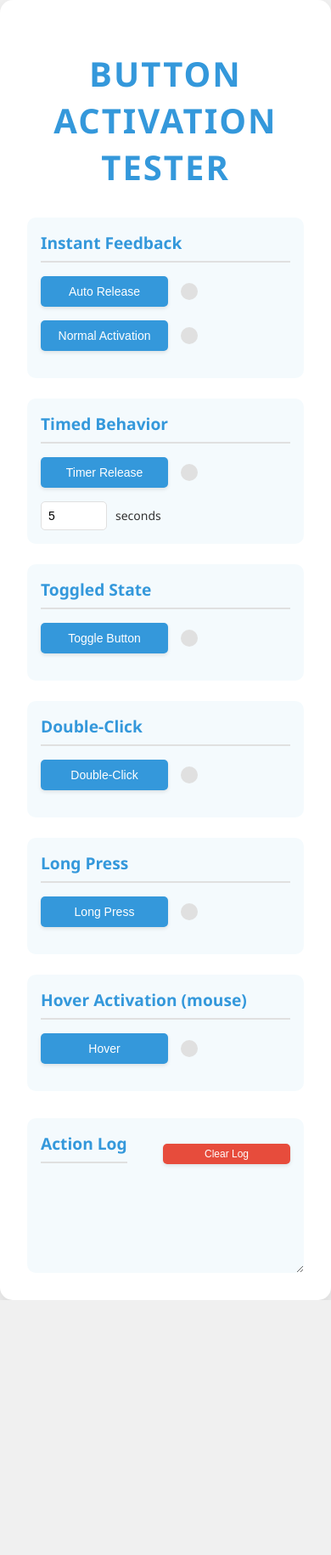
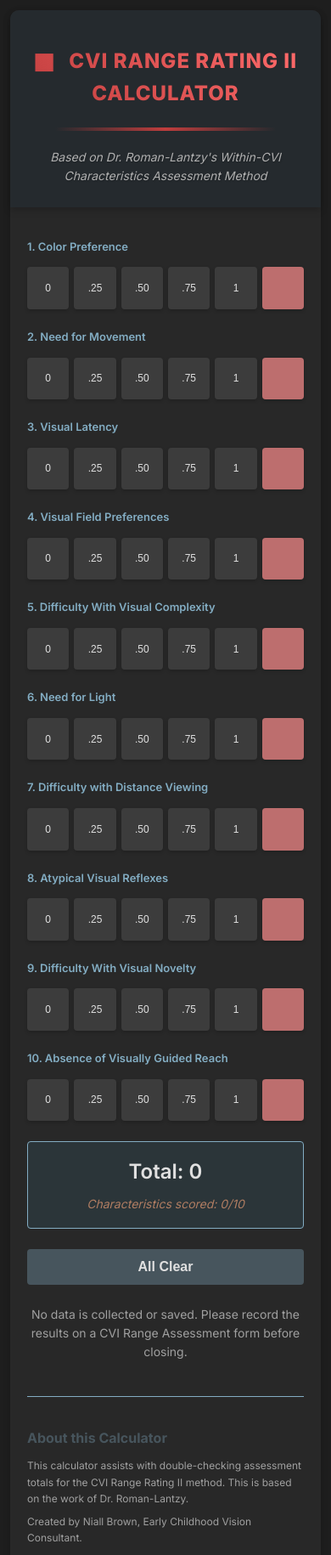
Before and after one commit to MicroSwitchers/SwitchandButtonTester, a plain HTML site: page index.html in a window 390 px wide. Shown: the top 1830 px of the page at 85% size. Before the commit the page ends 1530 px from the top, so only its background shows below. Drawn offline with Linux system fonts and the light colour scheme.

Commit message:
Add files via upload

```diff
--- a/index.html
+++ b/index.html
@@ -1,407 +1,365 @@
 <!DOCTYPE html>
 <html lang="en">
 <head>
+  <title>CVI Range Rating II Calculator</title>
   <meta charset="UTF-8">
-    <meta name="viewport" content="width=device-width, initial-scale=1.0">
-    <title>Button Activation Tester</title>
+  <meta name="viewport" content="width=device-width, initial-scale=1">
+  <meta name="description" content="A calculation checker for Dr. Roman-Lantzy's CVI Range Rating II assessment method.">
+  <link href="https://fonts.googleapis.com/css2?family=Inter:wght@400;600;700;800&display=swap" rel="stylesheet">
   <style>
     :root {
-            --primary-color: #3498db;
-            --secondary-color: #2ecc71;
-            --background-color: #f0f0f0;
-            --card-background: #ffffff;
-            --text-color: #333333;
-            --border-color: #e0e0e0;
+      --bg-color: #1e1e1e;
+      --primary-color: #47555d;
+      --title-colour: rgb(192, 61, 61);
+      --secondary-color: #83adc3;
+      --text-color: #e0e0e0;
+      --text-secondary: #a0a0a0;
+      --button-bg: #3c3c3c;
+      --button-hover: #4a4a4a;
+      --button-active: #50437b;
+      --warning-color: #b07d62;
+      --placeholder-color: #bd6e6e;
+      --placeholder-active: #a89335;
+      --placeholder-selected: #416d43;
+      --success-color: #4CAF50;
     }
     body {
-            font-family: 'Segoe UI', Tahoma, Geneva, Verdana, sans-serif;
+      font-family: 'Inter', sans-serif;
+      line-height: 1.6;
+      margin: 0;
+      padding: 16px;
+      background-color: var(--bg-color);
+      color: var(--text-color);
       display: flex;
-            justify-content: center;
-            align-items: center;
+      flex-direction: column;
       min-height: 100vh;
-            margin: 0;
-            background-color: var(--background-color);
-            color: var(--text-color);
     }
     .container {
-            background-color: var(--card-background);
-            padding: 2rem;
-            border-radius: 15px;
-            box-shadow: 0 10px 20px rgba(0, 0, 0, 0.1);
-            max-width: 900px;
-            width: 100%;
+      max-width: 700px;
+      margin: 0 auto;
+      padding: 20px;
+      border-radius: 10px;
+      background-color: #282828;
+      box-shadow: 0 4px 8px rgba(0,0,0,0.2);
+    }
+    .app-header {
+      background-color: #252a2e;
+      padding: 25px 20px;
+      border-radius: 10px 10px 0 0;
+      margin: -20px -20px 20px -20px;
+      box-shadow: 0 3px 10px rgba(0,0,0,0.2);
     }
     h1 {
-            color: var(--primary-color);
+      color: var(--title-colour);
+      font-size: 32px;
+      font-weight: 800;
+      background: linear-gradient(45deg, #c03d3d, #ff6b6b);
+      -webkit-background-clip: text;
+      -webkit-text-fill-color: transparent;
+      margin-bottom: 10px;
       text-align: center;
-            font-size: 2.5rem;
-            margin-bottom: 2rem;
       text-transform: uppercase;
-            letter-spacing: 2px;
+      letter-spacing: 1px;
     }
-        .grid {
-            display: grid;
-            grid-template-columns: repeat(1, 1fr);
-            gap: 1.5rem;
-        }
-        @media (min-width: 600px) {
-            .grid {
-                grid-template-columns: repeat(2, 1fr);
-            }
-        }
-        @media (min-width: 900px) {
-            .grid {
-                grid-template-columns: repeat(3, 1fr);
-            }
-        }
-        .button-category {
-            background-color: rgba(52, 152, 219, 0.05);
-            border-radius: 10px;
-            padding: 1rem;
-            transition: all 0.3s ease;
-            user-select: none;
-        }
-        .button-category:hover {
-            background-color: rgba(52, 152, 219, 0.1);
+    .title-divider {
+      width: 80%;
+      max-width: 300px;
+      height: 4px;
+      background: linear-gradient(to right, transparent, var(--title-colour), transparent);
+      margin: 20px auto;
     }
     h2 {
+      color: #b0b0b0;
+      font-size: 18px;
+      font-weight: 400;
+      margin-top: 0;
+      margin-bottom: 0;
+      text-align: center;
+      font-style: italic;
+      text-shadow: 1px 1px 2px rgba(0,0,0,0.2);
+    }
+    .title-icon {
+      font-size: 0.8em;
+      margin-right: 10px;
+      vertical-align: middle;
+    }
+    .button-grid {
+      display: grid;
+      grid-template-columns: repeat(6, 1fr);
+      gap: 8px;
+      margin-bottom: 24px;
+    }
+    .button-grid button {
+      border: none;
+      border-radius: 4px;
+      padding: 10px 5px;
+      background-color: var(--button-bg);
+      cursor: pointer;
+      font-size: 20px;
+      color: var(--text-color);
+      transition: all 0.3s ease;
+      box-shadow: 0 2px 4px rgba(0,0,0,0.2);
+    }
+    .button-grid button:hover {
+      background-color: var(--button-hover);
+    }
+    .button-grid button.active {
+      background-color: var(--button-active);
+      color: var(--text-color);
+      box-shadow: 0 2px 6px rgba(0,0,0,0.3);
+    }
+    .button-grid button.placeholder {
+      background-color: var(--placeholder-color);
+      width: 100%;
+      aspect-ratio: 1 / 1;
+    }
+    .button-grid button.placeholder.selected {
+      background-color: var(--placeholder-selected);
+    }
+    .button-grid button.placeholder.active {
+      background-color: var(--placeholder-active);
+      box-shadow: inset 0 2px 4px rgba(0,0,0,0.3);
+    }
+    .title {
+      font-weight: 600;
+      margin: 16px 0 8px;
+      text-align: left;
+      grid-column: 1 / -1;
+      font-size: 14px;
+      color: var(--secondary-color);
+    }
+    .result-container {
+      background-color: rgba(70, 162, 208, 0.1);
+      border: 1px solid var(--secondary-color);
+      color: var(--text-color);
+      padding: 16px;
+      margin-top: 24px;
+      border-radius: 4px;
+      text-align: center;
+    }
+    .total-display {
+      font-size: 28px;
+      font-weight: 600;
+      margin-bottom: 8px;
+    }
+    .warning {
+      color: var(--warning-color);
+      font-size: 14px;
+      font-style: italic;
+    }
+    .datawarning {
+      color: var(--text-secondary);
+      margin: 24px 0;
+      font-size: 14px;
+      text-align: center;
+    }
+    .all-clear-button {
+      display: block;
+      width: 100%;
+      border: none;
+      border-radius: 4px;
+      padding: 12px;
+      background-color: var(--primary-color);
+      color: var(--text-color);
+      cursor: pointer;
+      font-size: 16px;
+      font-weight: 600;
+      margin-top: 24px;
+      transition: all 0.3s ease;
+    }
+    .all-clear-button:hover {
+      opacity: 0.9;
+    }
+    footer {
+      margin-top: 40px;
+      padding-top: 20px;
+      border-top: 1px solid var(--secondary-color);
+    }
+    .footer-content {
+      display: flex;
+      flex-wrap: wrap;
+      justify-content: space-between;
+      gap: 20px;
+    }
+    .footer-section {
+      flex: 1 1 300px;
+    }
+    .footer-section h3 {
       color: var(--primary-color);
-            margin-top: 0;
-            margin-bottom: 1rem;
-            font-size: 1.2rem;
-            border-bottom: 2px solid var(--border-color);
-            padding-bottom: 0.5rem;
+      font-size: 16px;
+      margin-bottom: 10px;
     }
-        .button-container {
-            display: flex;
-            align-items: center;
-            margin-bottom: 1rem;
+    .footer-section p {
+      font-size: 12px;
+      color: var(--text-secondary);
+      margin: 0 0 8px 0;
     }
-        button {
-            padding: 10px 20px;
-            font-size: 14px;
-            cursor: pointer;
-            background-color: var(--primary-color);
-            border: none;
-            border-radius: 5px;
-            color: white;
-            transition: all 0.3s ease;
-            box-shadow: 0 2px 4px rgba(0, 0, 0, 0.1);
-            width: 150px;
-            user-select: none;
+    .warning.success {
+      color: var(--success-color);
     }
-        button:hover {
-            background-color: #2980b9;
+    @media (max-width: 480px) {
+      body {
+        padding: 12px;
       }
-        .pushed {
-            background-color: var(--secondary-color) !important;
-            color: white;
-            transform: translateY(1px);
-            box-shadow: 0 1px 2px rgba(0, 0, 0, 0.1);
+      h1 {
+        font-size: 24px;
       }
-        .indicator {
-            width: 20px;
-            height: 20px;
-            margin-left: 15px;
-            background-color: var(--border-color);
-            transition: all 0.3s ease;
-            border-radius: 50%;
-        }
-        .indicator.active {
-            background-color: var(--secondary-color);
-            box-shadow: 0 0 10px rgba(46, 204, 113, 0.5);
-        }
-        input[type="number"] {
-            width: 60px;
-            padding: 8px;
-            margin-right: 10px;
-            border: 1px solid var(--border-color);
-            border-radius: 5px;
+      h2 {
         font-size: 14px;
       }
-        #timerContainer {
-            display: flex;
-            align-items: center;
-            margin-top: 10px;
+      .button-grid {
+        gap: 6px;
       }
-        label {
-            font-size: 14px;
-            color: var(--text-color);
+      .button-grid button {
+        font-size: 12px;
+        padding: 8px 4px;
       }
-        #logContainer {
-            margin-top: 2rem;
-            padding: 1rem;
-            background-color: rgba(52, 152, 219, 0.05);
-            border-radius: 10px;
-            height: 150px;
-            overflow: hidden;
-            resize: vertical;
-            min-height: 100px;
-            max-height: 400px;
+      .title {
+        font-size: 13px;
       }
-        #logList {
-            list-style-type: none;
-            padding: 0;
-            margin: 0;
-            height: calc(100% - 30px);
-            overflow-y: auto;
+      .total-display {
+        font-size: 24px;
       }
-        #logList li {
-            margin-bottom: 5px;
-            font-size: 14px;
+      .footer-section {
+        flex: 1 1 100%;
       }
-        #logHeader {
-            display: flex;
-            justify-content: space-between;
-            align-items: center;
-            margin-bottom: 10px;
-        }
-        #clearLog {
-            background-color: #e74c3c;
-            padding: 5px 10px;
-            font-size: 12px;
-        }
-        #clearLog:hover {
-            background-color: #c0392b;
     }
   </style>
 </head>
 <body>
   <div class="container">
-        <h1>Button Activation Tester</h1>
+    <div class="app-header">
+      <h1><span class="title-icon">📊</span> CVI Range Rating II Calculator</h1>
+      <div class="title-divider"></div>
+      <h2>Based on Dr. Roman-Lantzy's Within-CVI Characteristics Assessment Method</h2>
+    </div>
 
-        <div class="grid">
-            <div class="button-category">
-                <h2>Instant Feedback</h2>
-                <div class="button-container">
-                    <button id="autoRelease">Auto Release</button>
-                    <div id="autoReleaseIndicator" class="indicator"></div>
+    <div class="button-grid" id="buttonGrid"></div>
+    <div class="result-container">
+      <div class="total-display" id="totalDisplay">Total: 0</div>
+      <div class="warning" id="warning">Characteristics scored: <span id="scoredCount">0</span>/10</div>
     </div>
-                <div class="button-container">
-                    <button id="normalActivation">Normal Activation</button>
-                    <div id="normalActivationIndicator" class="indicator"></div>
+
+    <button class="all-clear-button" id="allClearButton">All Clear</button>
+
+    <div class="datawarning">
+      No data is collected or saved. Please record the results on a CVI Range Assessment form before closing.
+    </div>
+
+    <footer>
+      <div class="footer-content">
+        <div class="footer-section">
+          <h3>About this Calculator</h3>
+          <p>This calculator assists with double-checking assessment totals for the CVI Range Rating II method. This is based on the work of Dr. Roman-Lantzy.</p>
+          <p>Created by Niall Brown, Early Childhood Vision Consultant.</p>
+        </div>
+        <div class="footer-section">
+          <h3>Source</h3>
+          <p>The CVI Range Rating II assessment method and calculation process are the work of Dr. Christine Roman-Lantzy.</p>
+          <p>Roman-Lantzy, C. (2018). Cortical Visual Impairment: An Approach to Assessment and Intervention (2nd ed.). American Printing House for the Blind.</p>
         </div>
       </div>
-
-            <div class="button-category">
-                <h2>Timed Behavior</h2>
-                <div class="button-container">
-                    <button id="timerRelease">Timer Release</button>
-                    <div id="timerReleaseIndicator" class="indicator"></div>
-                </div>
-                <div id="timerContainer">
-                    <input type="number" id="timerDuration" min="1" value="5">
-                    <label for="timerDuration">seconds</label>
-                </div>
-            </div>
-
-            <div class="button-category">
-                <h2>Toggled State</h2>
-                <div class="button-container">
-                    <button id="toggleButton">Toggle Button</button>
-                    <div id="toggleButtonIndicator" class="indicator"></div>
-                </div>
-            </div>
-
-            <div class="button-category">
-                <h2>Double-Click</h2>
-                <div class="button-container">
-                    <button id="doubleClickButton">Double-Click</button>
-                    <div id="doubleClickIndicator" class="indicator"></div>
-                </div>
-            </div>
-
-            <div class="button-category">
-                <h2>Long Press</h2>
-                <div class="button-container">
-                    <button id="longPressButton">Long Press</button>
-                    <div id="longPressIndicator" class="indicator"></div>
-                </div>
-            </div>
-
-            <div class="button-category">
-                <h2>Hover Activation (mouse)</h2>
-                <div class="button-container">
-                    <button id="hoverButton">Hover</button>
-                    <div id="hoverIndicator" class="indicator"></div>
-                </div>
-            </div>
-        </div>
-
-        <div id="logContainer">
-            <div id="logHeader">
-                <h2>Action Log</h2>
-                <button id="clearLog">Clear Log</button>
-            </div>
-            <ul id="logList"></ul>
-        </div>
+    </footer>
   </div>
 
   <script>
-        function setIndicator(buttonId, active) {
-            const indicator = document.getElementById(buttonId + 'Indicator');
-            if (active) {
-                indicator.classList.add('active');
-            } else {
-                indicator.classList.remove('active');
+    document.addEventListener('DOMContentLoaded', function() {
+      function createButtonGrid() {
+        const numRows = 10;
+        const numCols = 5;
+        const values = [0, 0.25, 0.5, 0.75, 1];
+        const titles = [
+          "1. Color Preference",
+          "2. Need for Movement",
+          "3. Visual Latency",
+          "4. Visual Field Preferences",
+          "5. Difficulty With Visual Complexity",
+          "6. Need for Light",
+          "7. Difficulty with Distance Viewing",
+          "8. Atypical Visual Reflexes",
+          "9. Difficulty With Visual Novelty",
+          "10. Absence of Visually Guided Reach"
+        ];
+        const grid = document.getElementById('buttonGrid');
+
+        for (let row = 0; row < numRows; row++) {
+          let title = document.createElement('div');
+          title.classList.add('title');
+          title.textContent = titles[row];
+          grid.appendChild(title);
+
+          for (let col = 0; col < numCols; col++) {
+            let button = document.createElement('button');
+            button.textContent = values[col] === 0 ? '0' : values[col] === 1 ? '1' : `.${(values[col] * 100).toFixed(0)}`;
+            button.dataset.value = values[col];
+            button.dataset.row = row;
+            button.onclick = () => handleButtonClick(button, row);
+            grid.appendChild(button);
+          }
+
+          let placeholderButton = document.createElement('button');
+          placeholderButton.classList.add('placeholder');
+          placeholderButton.dataset.row = row;
+          placeholderButton.onclick = () => handlePlaceholderClick(placeholderButton, row);
+          grid.appendChild(placeholderButton);
         }
       }
 
-        function logAction(action) {
-            const logList = document.getElementById('logList');
-            const logItem = document.createElement('li');
-            const now = new Date();
-            const timeString = now.toLocaleTimeString('en-US', { hour12: false,
-                hour: '2-digit', minute:'2-digit', second:'2-digit', fractionalSecondDigits: 3 });
-            logItem.textContent = `${timeString} - ${action}`;
-            logList.insertBefore(logItem, logList.firstChild);
+      function handleButtonClick(button, row) {
+        const buttonsInRow = document.querySelectorAll(`[data-row='${row}']`);
+        const placeholderButton = document.querySelector(`.placeholder[data-row='${row}']`);
+
+        buttonsInRow.forEach(btn => btn.classList.remove('active'));
+        button.classList.add('active');
+
+        placeholderButton.classList.remove('active');
+        placeholderButton.classList.add('selected');
+
+        updateTotal();
       }
 
-        // Clear log functionality
-        document.getElementById('clearLog').addEventListener('click', function() {
-            document.getElementById('logList').innerHTML = '';
+      function handlePlaceholderClick(button, row) {
+        const buttonsInRow = document.querySelectorAll(`[data-row='${row}']`);
+
+        if (button.classList.contains('active')) {
+          button.classList.remove('active');
+        } else {
+          buttonsInRow.forEach(btn => btn.classList.remove('active', 'selected'));
+          button.classList.add('active');
+          button.classList.remove('selected');
+        }
+
+        updateTotal();
+      }
+
+      function updateTotal() {
+        let total = 0;
+        let scoredCharacteristics = 0;
+        document.querySelectorAll('.button-grid button.active:not(.placeholder)').forEach(button => {
+          total += parseFloat(button.dataset.value);
+          scoredCharacteristics++;
         });
+        document.getElementById('totalDisplay').textContent = `Total: ${total.toFixed(2)}`;
+        document.getElementById('scoredCount').textContent = scoredCharacteristics;
 
-        // Auto Release Button
-        document.getElementById('autoRelease').addEventListener('mousedown', function() {
-            this.classList.add('pushed');
-            setIndicator('autoRelease', true);
-            logAction('Auto Release: Mouse Down');
-            setTimeout(() => {
-                this.classList.remove('pushed');
-                setIndicator('autoRelease', false);
-                logAction('Auto Release: Auto Up');
-            }, 200);
+        const warningElement = document.getElementById('warning');
+        if (scoredCharacteristics === 10) {
+          warningElement.classList.add('success');
+        } else {
+          warningElement.classList.remove('success');
+        }
+      }
+
+      function clearAllSelections() {
+        document.querySelectorAll('.button-grid button').forEach(button => {
+          button.classList.remove('active', 'selected');
         });
+        updateTotal();
+      }
 
-        // Normal Activation Button
-        const normalActivation = document.getElementById('normalActivation');
-        normalActivation.addEventListener('mousedown', function() {
-            this.classList.add('pushed');
-            setIndicator('normalActivation', true);
-            logAction('Normal Activation: Mouse Down');
-        });
-        normalActivation.addEventListener('mouseup', function() {
-            this.classList.remove('pushed');
-            setIndicator('normalActivation', false);
-            logAction('Normal Activation: Mouse Up');
-        });
-        normalActivation.addEventListener('mouseleave', function() {
-            if (this.classList.contains('pushed')) {
-                this.classList.remove('pushed');
-                setIndicator('normalActivation', false);
-                logAction('Normal Activation: Mouse Leave');
-            }
-        });
+      createButtonGrid();
 
-        // Timer Release Button
-        const timerReleaseBtn = document.getElementById('timerRelease');
-        const timerDurationInput = document.getElementById('timerDuration');
-
-        timerReleaseBtn.addEventListener('click', function() {
-            if (!this.classList.contains('pushed')) {
-                const duration = parseInt(timerDurationInput.value, 10) * 1000; // Convert to milliseconds
-                this.classList.add('pushed');
-                setIndicator('timerRelease', true);
-                logAction(`Timer Release: Activated (${timerDurationInput.value}s)`);
-                setTimeout(() => {
-                    this.classList.remove('pushed');
-                    setIndicator('timerRelease', false);
-                    logAction('Timer Release: Deactivated');
-                }, duration);
-            }
-        });
-
-        // Toggle Button
-        document.getElementById('toggleButton').addEventListener('click', function() {
-            this.classList.toggle('pushed');
-            const isActive = this.classList.contains('pushed');
-            setIndicator('toggleButton', isActive);
-            logAction(`Toggle Button: ${isActive ? 'Activated' : 'Deactivated'}`);
-        });
-
-        // Double-Click Button
-        const doubleClickButton = document.getElementById('doubleClickButton');
-        let lastClickTime = 0;
-        doubleClickButton.addEventListener('click', function() {
-            const currentTime = new Date().getTime();
-            logAction('Double-Click: Single Click');
-            if (currentTime - lastClickTime < 300) {
-                this.classList.add('pushed');
-                setIndicator('doubleClick', true);
-                logAction('Double-Click: Activated');
-                setTimeout(() => {
-                    this.classList.remove('pushed');
-                    setIndicator('doubleClick', false);
-                    logAction('Double-Click: Deactivated');
-                }, 500);
-            }
-            lastClickTime = currentTime;
-        });
-
-        // Long Press Button
-        const longPressButton = document.getElementById('longPressButton');
-        let pressTimer;
-        longPressButton.addEventListener('mousedown', function(event) {
-            event.preventDefault();
-            logAction('Long Press: Mouse Down');
-            pressTimer = setTimeout(() => {
-                this.classList.add('pushed');
-                setIndicator('longPress', true);
-                logAction('Long Press: Activated');
-            }, 1000);
-        });
-        longPressButton.addEventListener('touchstart', function(event) {
-            event.preventDefault();
-            logAction('Long Press: Touch Start');
-            pressTimer = setTimeout(() => {
-                this.classList.add('pushed');
-                setIndicator('longPress', true);
-                logAction('Long Press: Activated');
-            }, 1000);
-        });
-        longPressButton.addEventListener('mouseup', function() {
-            clearTimeout(pressTimer);
-            if (this.classList.contains('pushed')) {
-                this.classList.remove('pushed');
-                setIndicator('longPress', false);
-                logAction('Long Press: Mouse Up (After Activation)');
-            } else {
-                logAction('Long Press: Mouse Up (Before Activation)');
-            }
-        });
-        longPressButton.addEventListener('touchend', function() {
-            clearTimeout(pressTimer);
-            if (this.classList.contains('pushed')) {
-                this.classList.remove('pushed');
-                setIndicator('longPress', false);
-                logAction('Long Press: Touch End (After Activation)');
-            } else {
-                logAction('Long Press: Touch End (Before Activation)');
-            }
-        });
-        longPressButton.addEventListener('mouseleave', function() {
-            clearTimeout(pressTimer);
-            if (this.classList.contains('pushed')) {
-                this.classList.remove('pushed');
-                setIndicator('longPress', false);
-                logAction('Long Press: Mouse Leave (After Activation)');
-            } else {
-                logAction('Long Press: Mouse Leave (Before Activation)');
-            }
-        });
-
-        // Hover Activation Button
-        const hoverButton = document.getElementById('hoverButton');
-        hoverButton.addEventListener('mouseenter', function() {
-            this.classList.add('pushed');
-            setIndicator('hover', true);
-            logAction('Hover: Mouse Enter');
-        });
-        hoverButton.addEventListener('mouseleave', function() {
-            this.classList.remove('pushed');
-            setIndicator('hover', false);
-            logAction('Hover: Mouse Leave');
+      document.getElementById('allClearButton').addEventListener('click', clearAllSelections);
     });
   </script>
 </body>
```
Lines whose indentation alone changed are shown as unchanged.
